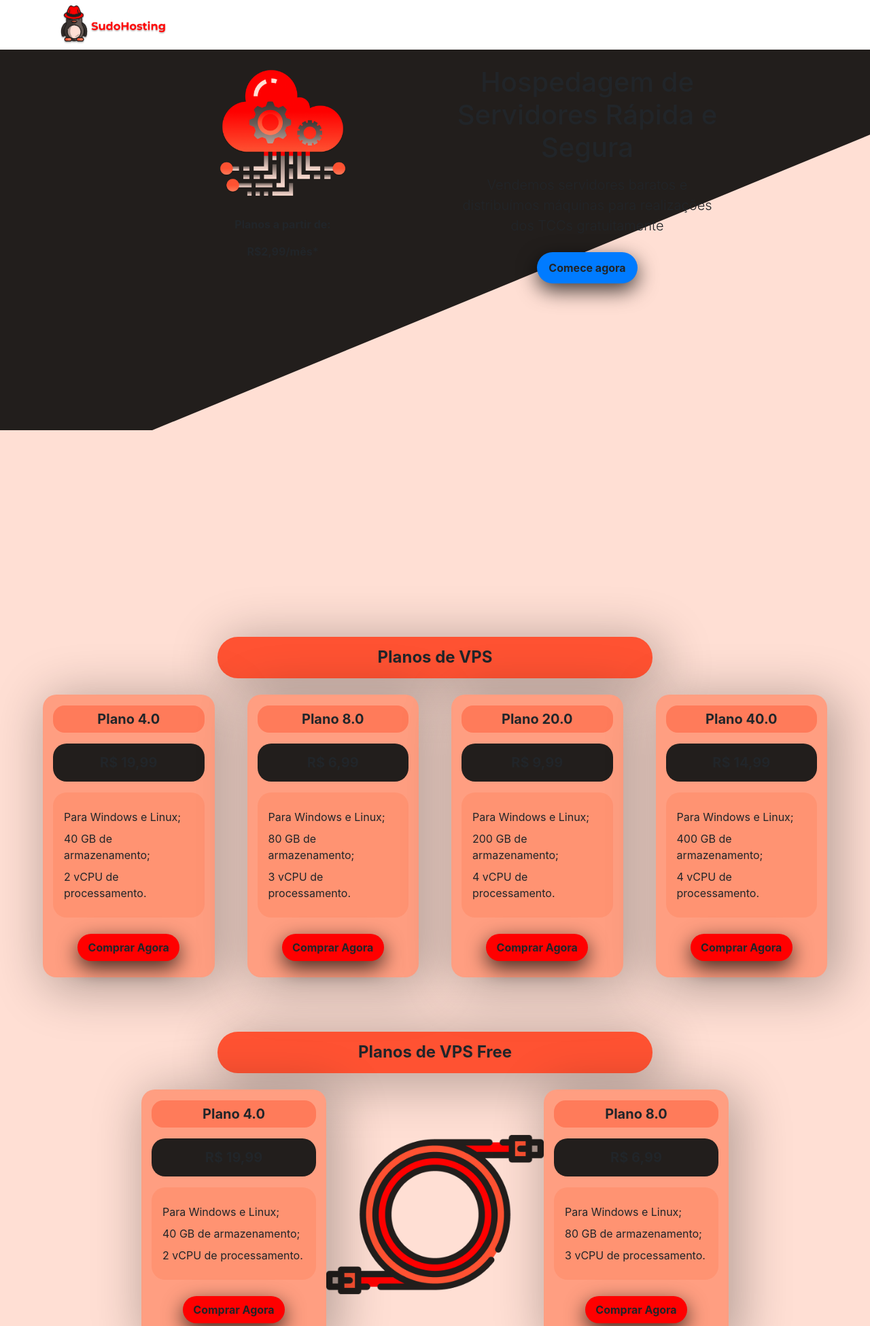
After one commit to DarkSoldierBR/sudohosting, a PHP site: page /pages/vps.html in a window 1280 px wide. The commit adds this page. Shown: the top 1951 px of the page at 68% size. Run offline with PHP 8.4, Linux system fonts and the light colour scheme; some libraries are stand-ins or nearby versions.

Commit message:
vps page

```diff
--- a/css/home.css
+++ b/css/home.css
@@ -30,7 +30,7 @@
 }
 
 #container-price {
-    height: 100vh;
+    height: 180vh;
     background-color: #FFDFD4;
 
 }
@@ -66,7 +66,11 @@ box-shadow: 10px 10px 72px 9px rgba(0,0,0,0.28);
 }
 #price-plan-price{
     background-color: #221E1C;
-    border-radius: 25px;
+    border-radius: 20px;
+}
+#price-desc-background{
+    background-color: #FF9372;
+    border-radius: 20px;
 }
 .button-plan{
     background-color: #FF0000;
--- a/index.html
+++ b/index.html
@@ -11,8 +11,6 @@
     <link rel="stylesheet" href="node_modules/bootstrap/compiler/bootstrap.css">
 
     <link rel="stylesheet" href="css/home.css">
-
-
 
 </head>
 
@@ -155,9 +153,6 @@
 
     </main>
 
-    <script src="node_modules/jquery/dist/jquery.js"></script>
-    <script src="node_modules/popper.js/dist/popper.js"></script>
-    <script src="node_modules/bootstrap/dist/js/bootstrap.js"></script>
 </body>
 
 </html>
--- /dev/null
+++ b/pages/vps.html
@@ -0,0 +1,218 @@
+<html>
+
+<head>
+    <title>SudoHosting</title>
+
+    <!-- Required meta tags -->
+    <meta charset="utf-8">
+    <meta name="viewport" content="width=device-width, initial-scale=1, shrink-to-fit=no">
+
+    <!-- CSS only -->
+    <link rel="stylesheet" href="../node_modules/bootstrap/compiler/bootstrap.css">
+    <link rel="stylesheet" href="../css/home.css">
+</head>
+
+<body>
+    <!-- Header -->
+    <iframe src="../common/header.html"
+        onload="this.before((this.contentDocument.body||this.contentDocument).children[0]);this.remove()"></iframe>
+    <main class="bd-masthead" role="main">
+
+        <div class="triangle"></div>
+        <div id="row" class="row justify-content-center">
+            <div class="col">
+                <div class="container mt-4">
+                    <div class="container text-center">
+                        <img src="src/saas1.png" style="width: 55%" styleclass="img" alt="Logo"></div>
+                    <div class="container mt-4 rounded bg-font text-center" style="width: 50%">
+                        <p class="font-weight-bold">Planos a partir de:</p>
+                    </div>
+                    <div class="container rounded bg-font text-center" style="width: 50%">
+                        <p class="font-weight-bold">R$2,99/mês*</p>
+                    </div>
+                </div>
+
+            </div>
+
+            <div class="col">
+                <div class="container mt-4" style="height: 70%;">
+
+                    <div class="text-center">
+                        <h1 class="mb-3 text-font">Hospedagem de Servidores Rápida e Segura</h1>
+                        <p class="lead mb-4 text-font">Vendemos servidores baratos e distribuímos máquinas
+                            para
+                            realizações dos TCCs gratuitamente</p>
+
+                    </div>
+
+                    <div class="text-center">
+                        <button id="getstarted" type="button" class="btn bg-primary">
+                            <p class="font-weight-bold text-font my-1 mx-1  ">Comece agora</p>
+                    </div>
+                    </button>
+                </div>
+            </div>
+        </div>
+        <div class="container-fluid" id="fundo"></div>
+
+        <!-- Planos e preços -->
+        <div class="container-fluid" id="container-price">
+            <!-- Titulo planos VPS -->
+            <div class="container" id="price-title-container" style="width: 40rem;">
+                <h4 class="text-center p-3"><strong>Planos de VPS</strong></h4>
+            </div>
+            <!-- Planos VPS -->
+            <div class="row m-4">
+                <!-- Plano 1 -->
+                <div class="col mx-4" id="price-plans-background">
+                    <div col>
+                        <!-- Titulo Plano -->
+                        <div class="container my-3" id="price-plan-title">
+                            <h5 class="text-center p-2"><strong>Plano 4.0</strong></h5>
+                        </div>
+                        <!-- Preço  -->
+                        <div class="container my-3" id="price-plan-price">
+                            <h5 class="text-font text-center p-3"><strong>R$ 19,99</strong></h5>
+                        </div>
+                        <!-- Descrição -->
+                        <div class="p-3" id="price-desc-background">
+                            <p class="my-2">Para Windows e Linux;</p>
+                            <p class="my-2">40 GB de armazenamento;</p>
+                           <p class="my-2">2 vCPU de processamento.</p>
+                        </div>
+                        <div type="button" class="button-plan m-4 mx-auto" style="width: 150px;">
+                            <p class="text-font text-center my-auto p-2"><strong>Comprar Agora</strong></p>
+                        </div>
+                    </div>
+                </div>
+                <!-- Plano 2 -->
+                <div class="col mx-4" id="price-plans-background">
+                    <div col>
+                        <!-- Titulo Plano -->
+                        <div class="container my-3" id="price-plan-title">
+                            <h5 class="text-center p-2"><strong>Plano 8.0</strong></h5>
+                        </div>
+                        <!-- Preço  -->
+                        <div class="container my-3" id="price-plan-price">
+                            <h5 class="text-font text-center p-3"><strong>R$ 6,99</strong></h5>
+                        </div>
+                        <!-- Descrição -->
+                        <div class="p-3" id="price-desc-background">
+                            <p class="my-2">Para Windows e Linux;</p>
+                            <p class="my-2">80 GB de armazenamento;</p>
+                           <p class="my-2">3 vCPU de processamento.</p>
+                        </div>
+                        <div type="button" class="button-plan m-4 mx-auto" style="width: 150px;">
+                            <p class="text-font text-center my-auto p-2"><strong>Comprar Agora</strong></p>
+                        </div>
+                    </div>
+                </div>
+                <!-- Plano 3 -->
+                <div class="col mx-4" id="price-plans-background">
+                    <div col>
+                        <!-- Titulo Plano -->
+                        <div class="container my-3" id="price-plan-title">
+                            <h5 class="text-center p-2"><strong>Plano 20.0</strong></h5>
+                        </div>
+                        <!-- Preço  -->
+                        <div class="container my-3" id="price-plan-price">
+                            <h5 class="text-font text-center p-3"><strong>R$ 9,99</strong></h5>
+                        </div>
+                        <!-- Descrição -->
+                        <div class="p-3" id="price-desc-background">
+                            <p class="my-2">Para Windows e Linux;</p>
+                            <p class="my-2">200 GB de armazenamento;</p>
+                           <p class="my-2">4 vCPU de processamento.</p>
+                        </div>
+                        <div type="button" class="button-plan m-4 mx-auto" style="width: 150px;">
+                            <p class="text-font text-center my-auto p-2"><strong>Comprar Agora</strong></p>
+                        </div>
+                    </div>
+                </div>
+                <!-- Plano 4 -->
+                <div class="col mx-4" id="price-plans-background">
+                    <div col>
+                        <!-- Titulo Plano -->
+                        <div class="container my-3" id="price-plan-title">
+                            <h5 class="text-center p-2"><strong>Plano 40.0</strong></h5>
+                        </div>
+                        <!-- Preço  -->
+                        <div class="container my-3" id="price-plan-price">
+                            <h5 class="text-font text-center p-3"><strong>R$ 14,99</strong></h5>
+                        </div>
+                        <!-- Descrição -->
+                        <div class="p-3" id="price-desc-background">
+                            <p class="my-2">Para Windows e Linux;</p>
+                            <p class="my-2">400 GB de armazenamento;</p>
+                           <p class="my-2">4 vCPU de processamento.</p>
+                        </div>
+                        <div type="button" class="button-plan m-4 mx-auto" style="width: 150px;">
+                            <p class="text-font text-center my-auto p-2"><strong>Comprar Agora</strong></p>
+                        </div>
+                    </div>
+                </div>
+
+            </div>
+            <!-- Titulo VPS Free -->
+            <div class="container" id="price-title-container" style="width: 40rem; margin-top: 5em;">
+                <h4 class="text-center p-3"><strong>Planos de VPS Free</strong></h4>
+            </div>
+            <!-- Planos VPS Free -->
+            <div class="row m-4 mx-auto" style="width:60rem;">
+                <!-- Plano 1 -->
+                <div class="col ml-5" id="price-plans-background">
+
+                        <!-- Titulo Plano -->
+                        <div class="container my-3" id="price-plan-title">
+                            <h5 class="text-center p-2"><strong>Plano 4.0</strong></h5>
+                        </div>
+                        <!-- Preço  -->
+                        <div class="container my-3" id="price-plan-price">
+                            <h5 class="text-font text-center p-3"><strong>R$ 19,99</strong></h5>
+                        </div>
+                        <!-- Descrição -->
+                        <div class="p-3" id="price-desc-background">
+                            <p class="my-2">Para Windows e Linux;</p>
+                            <p class="my-2">40 GB de armazenamento;</p>
+                           <p class="my-2">2 vCPU de processamento.</p>
+                        </div>
+                        <div type="button" class="button-plan m-4 mx-auto" style="width: 150px;">
+                            <p class="text-font text-center my-auto p-2"><strong>Comprar Agora</strong></p>
+
+                    </div>
+                </div>
+                <div class="my-auto"><img src="../src/ethernet 1.png" style="width:40vh" class="img-fluid" alt="Logo"></div>
+
+                <!-- Plano 2 -->
+                <div class="col mr-5" id="price-plans-background">
+
+                        <!-- Titulo Plano -->
+                        <div class="container my-3" id="price-plan-title">
+                            <h5 class="text-center p-2"><strong>Plano 8.0</strong></h5>
+                        </div>
+                        <!-- Preço  -->
+                        <div class="container my-3" id="price-plan-price">
+                            <h5 class="text-font text-center p-3"><strong>R$ 6,99</strong></h5>
+                        </div>
+                        <!-- Descrição -->
+                        <div class="p-3" id="price-desc-background">
+                            <p class="my-2">Para Windows e Linux;</p>
+                            <p class="my-2">80 GB de armazenamento;</p>
+                           <p class="my-2">3 vCPU de processamento.</p>
+                        </div>
+                        <div type="button" class="button-plan m-4 mx-auto" style="width: 150px;">
+                            <p class="text-font text-center my-auto p-2"><strong>Comprar Agora</strong></p>
+                        </div>
+
+                </div>
+            </div>
+        </div>
+        <!-- Footer -->
+        <iframe src="../common/footer.html"
+            onload="this.before((this.contentDocument.body||this.contentDocument).children[0]);this.remove()"></iframe>
+
+    </main>
+
+</body>
+
+</html>
```
Also changed, not shown: src/ethernet 1.png (added).
